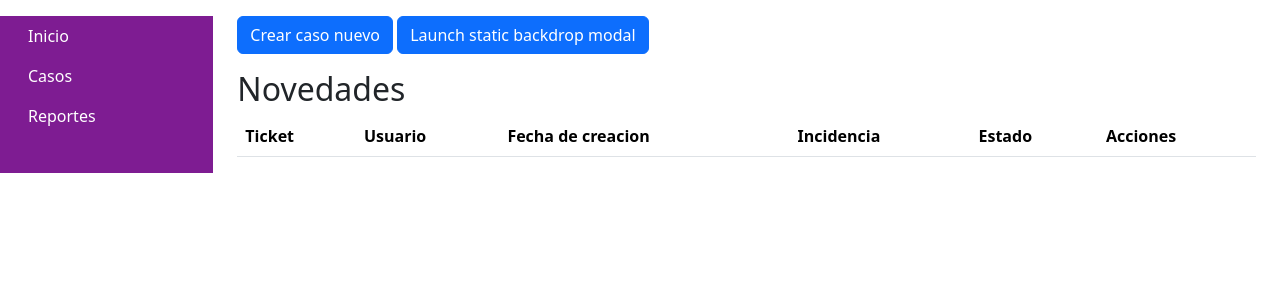
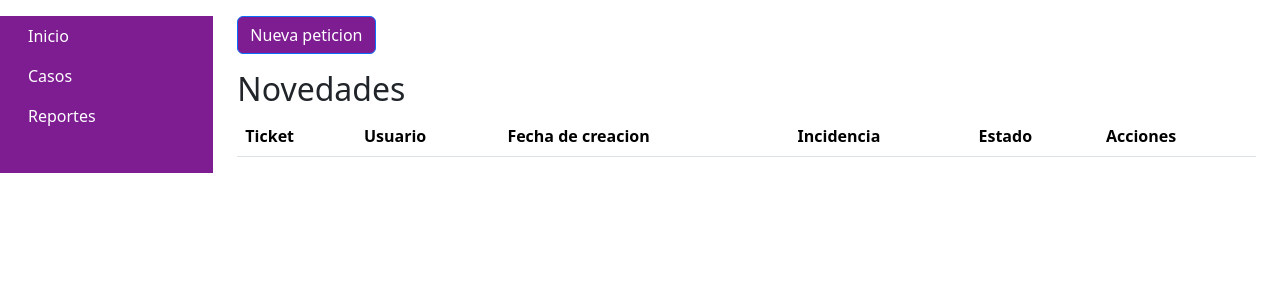
Before and after one commit to EstebanPeloRojo/control-de-casos, a Django app: page /casos/ in a window 1280 px wide. Shown: the part 56-356 px from the top of the page. Run offline with Django 5.2, Linux system fonts and the light colour scheme; the visitor is signed in with stand-in values (Sample User, id 1); data that the repository does not hold is empty; some libraries are stand-ins or nearby versions.

Commit message:
se cambia vista de creacion de casos de plantilla a modal, se realiza implementacion de libreria datatables de jquery

```diff
--- a/controldecasos/casos/forms.py
+++ b/controldecasos/casos/forms.py
@@ -17,6 +17,6 @@ class SolicitudSoporteForm(forms.ModelForm):
         super().__init__(*args, **kwargs)
         self.fields['estado'].widget = forms.Select(choices=[
             ('pendiente', 'Pendiente'),
-            ('en_proceso', 'En proceso'),
+            ('En proceso', 'En proceso'),
             ('resuelto', 'Resuelto'),
         ])
--- a/controldecasos/casos/models.py
+++ b/controldecasos/casos/models.py
@@ -11,7 +11,7 @@ class SolicitudSoporte(models.Model):
     creado_en = models.DateTimeField(auto_now_add=timezone.now)
     ESTADOS_CHOICES = [
         ('pendiente', 'Pendiente'),
-        ('en_proceso', 'En proceso'),
+        ('En proceso', 'En proceso'),
         ('resuelto', 'Resuelto'),
     ]
     estado = models.CharField(max_length=20, choices=ESTADOS_CHOICES,default='pendiente' )
--- a/controldecasos/casos/urls.py
+++ b/controldecasos/casos/urls.py
@@ -16,7 +16,7 @@ urlpatterns = [
 
     path('prueba/', views.prueba, name='prueba'),
     # path('crearcaso', views.CrearCaso, name="CrearCaso"),
-    path('crearcaso/', views.crearsolicitud_soporte, name="crearcaso" ),
+    #path('crearcaso/', views.crearsolicitud_soporte, name="crearcaso" ),
     path('casos/', views.Casos.as_view(), name="casos"),
 
     #path('', views.index, name="index"),
--- a/controldecasos/casos/views.py
+++ b/controldecasos/casos/views.py
@@ -93,4 +93,4 @@ def crearsolicitud_soporte(request):
             return redirect('formulario')
     else:
         form = SolicitudSoporteForm()
-    return render(request, 'casos/crearcaso.html', {'form': form})
+    return render(request, 'casos/casos.html', {'form': form})
--- a/controldecasos/controldecasos/settings.py
+++ b/controldecasos/controldecasos/settings.py
@@ -59,6 +59,7 @@ MIDDLEWARE = [
 ]
 
 ROOT_URLCONF = 'controldecasos.urls'
+
 
 TEMPLATES = [
     {
--- a/controldecasos/static/js/script.js
+++ b/controldecasos/static/js/script.js
@@ -2,9 +2,6 @@ $('#tablaCaso').DataTable( {
 
 })
 
-
-
-document.getElementById('botoncasos').addEventListener('click', function() {
-    var modal = new bootstrap.Modal(document.getElementById('modalcaso'));
-    modal.show();
-  });
+$('#botonPeticion').click(function(event){
+    $('#modalCrearcaso').modal('show');
+});
--- a/controldecasos/templates/casos/casos.html
+++ b/controldecasos/templates/casos/casos.html
@@ -5,40 +5,12 @@
 {% load static %}
 {% block container %}
 
-{% comment %} <h2 class="mt-3">Lista de Casos</h2>
-<table class="table table-striped">
-    <thead>
-        <tr>
-            <th>ID</th>
-            <th>Nombre</th>
-            <th>Estado</th>
-            <th>Acciones</th>
-        </tr>
-    </thead>
-    <tbody>
-        <tr>
-            <td>1</td>
-            <td>Caso Ejemplo</td>
-            <td>Abierto</td>
-            <td>
-                <button class="btn btn-primary btn-sm">Ver</button>
-                <button class="btn btn-danger btn-sm">Eliminar</button>
-            </td>
-        </tr>
-    </tbody>
-</table> {% endcomment %}
 
-<!-- Button trigger modal -->
-{% comment %} <div
-class="modal fade" id="exampleModal"
-tabindex="-1"
-aria-labelledby="exampleModalLabel"
-aria-hidden="true"
-> {% endcomment %}
-
-  <!-- Modal -->
+<!-- Modal -->
 
 
+
+<!-- Modal -->
 
 
 
@@ -62,14 +34,10 @@ aria-hidden="true"
         </nav>
 
 
-
-     <main class="col-md-9 ms-sm-auto col-lg-10 px-md-4">
-
-        <button onclick="window.location.href='{% url 'crearcaso' %}'" class=" btn btn-primary" data-bs-target="#modalCrearCaso">Crear caso nuevo</button>
-        <button type="button" id="botoncasos" data-bs-toggle="modal" class="btn btn-primary"  >
-            Launch static backdrop modal
-          </button>
-
+    <main class="col-md-9 ms-sm-auto col-lg-10 px-md-4">
+        <button type="button" class="btn btn-primary" style="background-color:rgb(126, 28, 146)" data-bs-toggle="modal" data-bs-target="#exampleModal">
+            Nueva peticion
+        </button>
             <h2 class="mt-3">Novedades</h2>
             <table id="tablaCaso" class="table table-striped">
                 <thead>
@@ -101,7 +69,7 @@ aria-hidden="true"
                                 data-id=
                             >
                                 ver caso
-                              </button>
+                            </button>
                             <button class="btn btn-danger btn-sm">Eliminar</button>
                         </td>
                     </tr>
@@ -112,7 +80,8 @@ aria-hidden="true"
     </div>
 </div>
 
- <script  src="{% static 'js/modal.js' %}"></script>
+<script  src="{% static 'js/modal.js' %}"></script>
+
 
 
 {% endblock container %}
--- a/controldecasos/templates/index.html
+++ b/controldecasos/templates/index.html
@@ -3,7 +3,7 @@
 <head>
     {% load static %}
     <meta charset="UTF-8">
-    <link href="https://cdn.jsdelivr.net/npm/bootstrap@5.3.3/dist/css/bootstrap.min.css" rel="stylesheet" integrity="sha384-QWTKZyjpPEjISv5WaRU9OFeRpok6YctnYmDr5pNlyT2bRjXh0JMhjY6hW+ALEwIH" crossorigin="anonymous">
+    <link href="https://cdn.jsdelivr.net/npm/bootstrap@5.3.5/dist/css/bootstrap.min.css" rel="stylesheet" integrity="sha384-SgOJa3DmI69IUzQ2PVdRZhwQ+dy64/BUtbMJw1MZ8t5HZApcHrRKUc4W0kG879m7" crossorigin="anonymous">
     <link href="https://cdn.datatables.net/v/bs5/jq-3.7.0/dt-2.2.2/date-1.5.5/datatables.min.css" rel="stylesheet" integrity="sha384-x+uxsgWmsmv8rx4Pj5X/cHdogBkhT8rCIc+PwOxPBzY5DRK3KLGPrrFM4oMwMb0b" crossorigin="anonymous">
 
     <link  type="text/css" href="{% static 'css/modal.css'%}" rel="stylesheet">
@@ -22,6 +22,6 @@
     <script src="https://cdn.datatables.net/v/bs5/jq-3.7.0/dt-2.2.2/date-1.5.5/datatables.min.js" integrity="sha384-3/TK5qq4u8DLC3FYicnXjl8A28iePdWRHY0ZS5S5ovK6Ywxixctw53/RuFjTpmvN" crossorigin="anonymous"></script>
 
     <script  src="{% static 'js/script.js'%}"></script>
-    <script src="https://cdn.jsdelivr.net/npm/bootstrap@5.3.3/dist/js/bootstrap.bundle.min.js" integrity="sha384-YvpcrYf0tY3lHB60NNkmXc5s9fDVZLESaAA55NDzOxhy9GkcIdslK1eN7N6jIeHz" crossorigin="anonymous"></script>
+    <script src="https://cdn.jsdelivr.net/npm/bootstrap@5.3.5/dist/js/bootstrap.bundle.min.js" integrity="sha384-k6d4wzSIapyDyv1kpU366/PK5hCdSbCRGRCMv+eplOQJWyd1fbcAu9OCUj5zNLiq" crossorigin="anonymous"></script>
 </body>
 </html>
```
Also changed, not shown: controldecasos/templates/casos/crearcaso.html (+14 -24 lines).
